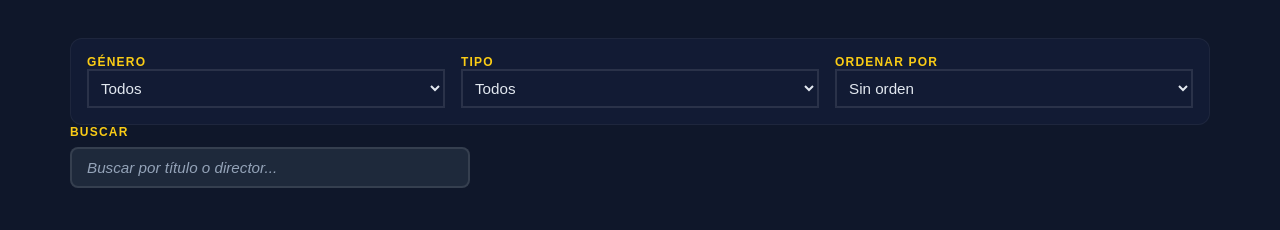
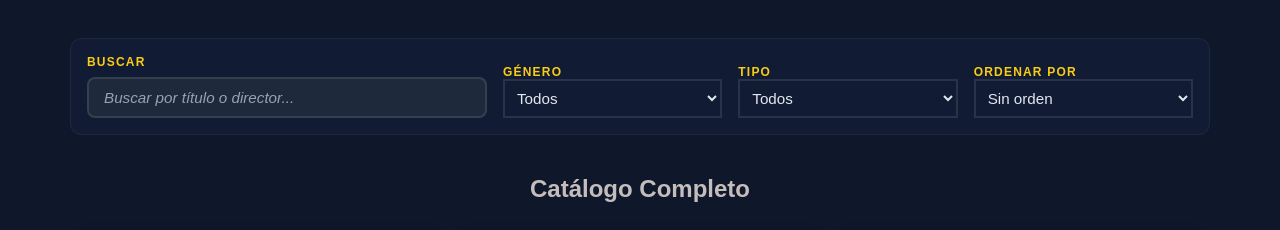
Before and after one commit to mateoalday/PeliculasReact, a React (Vite) app: page / in a window 1280 px wide. Shown: the part 284-514 px from the top of the page. Built offline with nearby package versions, Linux system fonts and the light colour scheme.

Commit message:
Se movió SearchBar hacia el interior de Filters.jsx

```diff
--- a/src/Components/Filters/Filters.jsx
+++ b/src/Components/Filters/Filters.jsx
@@ -1,6 +1,9 @@
 import styles from './Filters.module.css';
+import SearchBar from '../SearchBar/SearchBar';
 
 const Filters = ({
+  busqueda,
+  onBusquedaChange,
   filtroGenero,
   onGeneroChange,
   filtroTipo,
@@ -12,8 +15,9 @@ const Filters = ({
 }) => {
   return (
     <div className={styles.filtersContainer}>
+      <SearchBar busqueda={busqueda} setBusqueda={onBusquedaChange} />
 
-      {/* 🎬 GÉNERO */}
+      {/*  GÉNERO */}
       <div className={styles.filterGroup}>
         <label className={styles.label}>Género</label>
         <select
@@ -35,7 +39,7 @@ const Filters = ({
         </select>
       </div>
 
-      {/* 🎞 TIPO */}
+      {/*  TIPO */}
       <div className={styles.filterGroup}>
         <label className={styles.label}>Tipo</label>
         <select
@@ -49,7 +53,7 @@ const Filters = ({
         </select>
       </div>
 
-      {/* 📊 ORDEN */}
+      {/*  ORDEN */}
       <div className={styles.filterGroup}>
         <label className={styles.label}>Ordenar por</label>
         <select
@@ -63,7 +67,7 @@ const Filters = ({
         </select>
       </div>
 
-      {/* 🔄 ORDEN ASC / DESC */}
+      {/*  ORDEN ASC / DESC */}
       {ordenarPor && (
         <button
           className={styles.sortButton}
--- a/src/Components/MediaForm/MediaForm.jsx
+++ b/src/Components/MediaForm/MediaForm.jsx
@@ -2,7 +2,7 @@ import React, { useState, useEffect } from 'react';
 import styles from './MediaForm.module.css';
 
 const MediaForm = ({ editingMedia, onSubmit, onCancel }) => {
-    // 1. Estado inicial del formulario vacío
+
     const initialState = {
         titulo: '',
         director: '',
@@ -13,11 +13,9 @@ const MediaForm = ({ editingMedia, onSubmit, onCancel }) => {
         imagen: ''
     };
 
-    // 2. Manejo de estado general con useState
     const [formData, setFormData] = useState(initialState);
     const [error, setError] = useState('');
 
-    // 3. useEffect para cargar los datos en caso de edición (editingMedia)
     useEffect(() => {
         if (editingMedia) {
             setFormData({
@@ -30,7 +28,6 @@ const MediaForm = ({ editingMedia, onSubmit, onCancel }) => {
                 imagen: editingMedia.imagen || ''
             });
         } else {
-            // Si no estamos editando (ej. se canceló), volvemos a vaciar todo
             setFormData(initialState);
         }
     }, [editingMedia]);
@@ -45,19 +42,18 @@ const MediaForm = ({ editingMedia, onSubmit, onCancel }) => {
     const handleFormSubmit = (e) => {
         e.preventDefault();
 
-        // 4. Validar campos obligatorios antes de enviar (Título, Director y Género)
+        // validaciones
         if (!formData.titulo.trim() || !formData.director.trim() || !formData.genero.trim()) {
             setError('Error: El título, el director y el género son obligatorios.');
             return;
         }
 
-        // Validación extra: comprobar los rangos del rating (0 a 10)
         if (formData.rating !== '' && (formData.rating < 0 || formData.rating > 10)) {
             setError('Error: El rating debe estar entre 0 y 10.');
             return;
         }
 
-        setError(''); // Limpiamos errores en caso de éxito
+        setError('');
 
         // Si queremos estar seguros de que el número viaje como número
         const dataToSend = {
@@ -66,7 +62,7 @@ const MediaForm = ({ editingMedia, onSubmit, onCancel }) => {
             rating: formData.rating ? Number(formData.rating) : ''
         };
 
-        // Llamamos la función prop (que será el "handleSubmit" de tu Home.jsx)
+        // Llamamos la función prop (que será el "handleSubmit" de Home.jsx)
         onSubmit(dataToSend);
 
         // Al agregar una nueva, limpiamos el formulario para poder agregar otra
--- a/src/pages/Home/Home.jsx
+++ b/src/pages/Home/Home.jsx
@@ -6,7 +6,6 @@ import MediaForm from '../../Components/MediaForm/MediaForm.jsx';
 import StatsPanel from '../../Components/StatsPanel/StatsPanel.jsx';
 import Catalogo from '../../Components/Catalogo/Catalogo.jsx';
 import Filters from '../../Components/Filters/Filters.jsx';
-import SearchBar from '../../Components/SearchBar/SearchBar.jsx';
 import { peliculasPredeterminadas } from '../../data/peliculasPredeterminadas.js';
 
 
@@ -132,6 +131,8 @@ const Home = () => {
       {vistaActiva !== 'gestion' && (
         <div className={styles.filtersWrapper}>
           <Filters
+            busqueda={busqueda}
+            onBusquedaChange={setBusqueda}
             filtroGenero={filtroGenero}
             onGeneroChange={setFiltroGenero}
             filtroTipo={filtroTipo}
@@ -141,7 +142,6 @@ const Home = () => {
             orden={orden}
             onOrdenDireccionChange={() => setOrden(orden === 'asc' ? 'desc' : 'asc')}
           />
-          <SearchBar busqueda={busqueda} setBusqueda={setBusqueda} />
         </div>
       )}
 
```
